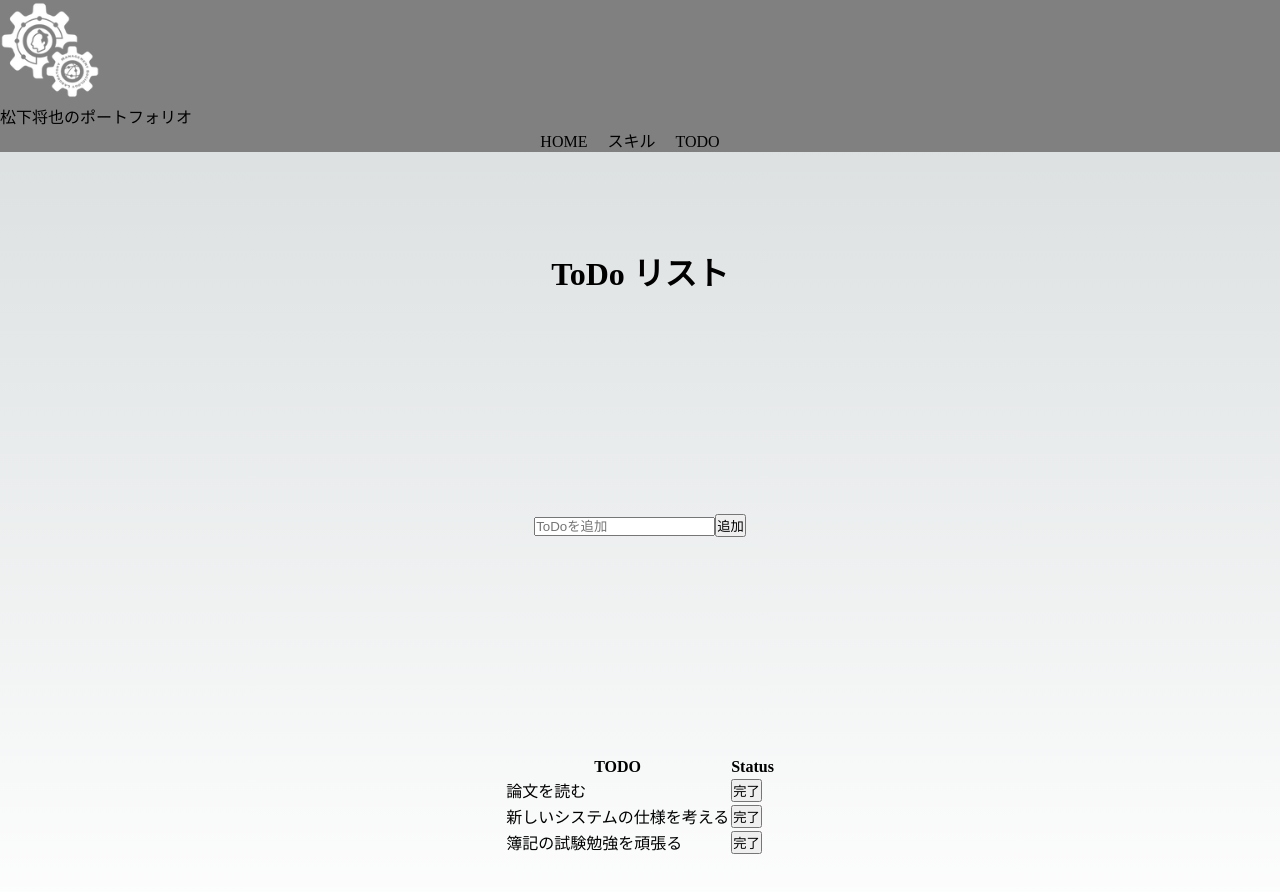
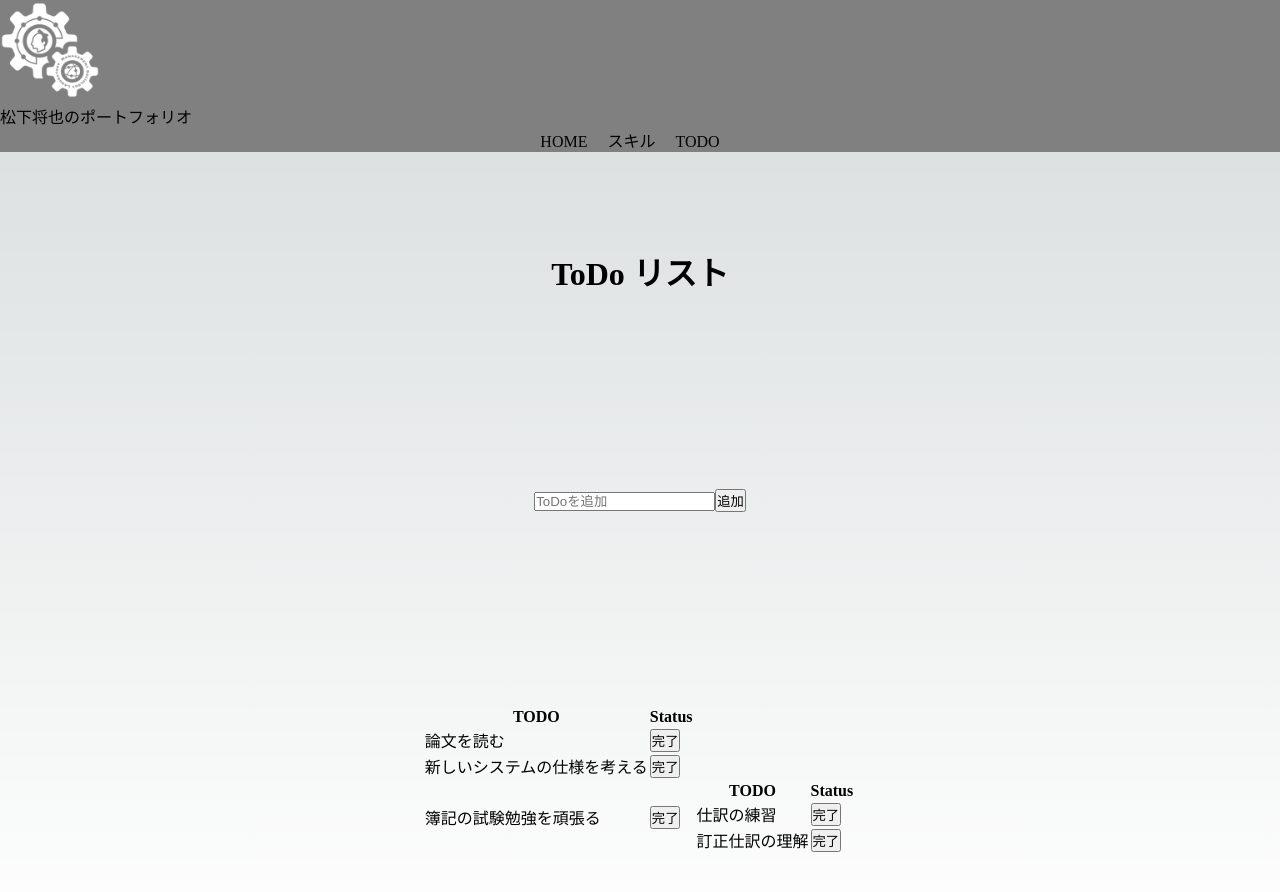
Before and after one commit to MasayaMatsushita/portfolio, a Next.js app: page /todo in a window 1280 px wide. Shown: the top 892 px of the page. Built offline with nearby package versions, Linux system fonts and the light colour scheme.

Commit message:
ChildArrayの追加

```diff
--- a/src/components/TodoList.json
+++ b/src/components/TodoList.json
@@ -5,14 +5,14 @@
       "text": "論文を読む",
       "isCompleted": false,
       "isChildTodo": false,
-      "parentTodo": null
+      "parentTodo": []
     },
     {
       "id": 1,
       "text": "新しいシステムの仕様を考える",
       "isCompleted": false,
       "isChildTodo": false,
-      "parentTodo": null
+      "parentTodo": []
     },
     {
       "id" : 2,
@@ -21,18 +21,18 @@
       "isChildTodo": true,
       "parentTodo": [
         {
-          "id": 0,
+          "id": 3,
           "text": "仕訳の練習",
           "isCompleted": false,
           "isChildTodo": false,
-          "parentTodo": null
+          "parentTodo": []
         },
         {
-          "id": 1,
+          "id": 4,
           "text": "訂正仕訳の理解",
           "isCompleted": false,
           "isChildTodo": false,
-          "parentTodo": null
+          "parentTodo": []
         }
       ]
     }
--- a/src/pages/todo.tsx
+++ b/src/pages/todo.tsx
@@ -10,7 +10,7 @@ import  TodoList  from '../components/TodoList.json'
 const inter = Inter({ subsets: ['latin'] })
 
 interface TodoInterface {
-  id: string;
+  id: number;
   text: string;
   isCompleted: boolean;
   isChildTodo: boolean;
@@ -48,7 +48,7 @@ export default function Todo() {
       text: inputItem,
       isCompleted: false,
       isChildTodo: false,
-      parentTodo: null
+      parentTodo: []
     });
 
     setTodo(newTodo);
@@ -62,16 +62,47 @@ export default function Todo() {
     return (
       <>
         {todo.map((item, index) => (
+        <tr key={index}>
+          <td>{item.isCompleted? null : item.text}</td>
+          <td>
+          {item.isCompleted? null : <button onClick={()=>deleteItem(item.id)}>完了</button> }
+          </td>
+
+          {item.isChildTodo && item.parentTodo?
+            <table>
+              <thead>
+                  <tr>
+                    <th>TODO</th>
+                    <th>Status</th>
+                  </tr>
+                </thead>
+              <tbody>
+                {item.isChildTodo? ChildArray(item.id, item.parentTodo) : null}
+              </tbody>
+            </table>
+          : null
+          }
+        </tr>
+
+      ))}
+      </>
+    )
+
+  };
+  const ChildArray = (id: number, parentTodo: Array<TodoInterface>) => {
+    console.log(parentTodo);
+    return (
+      <>
+        {parentTodo.map((item, index) => (
         <tr key={item.id}>
           <td>{item.isCompleted? null : item.text}</td>
           <td>
-          {item.isCompleted? null : <button onClick={()=>deleteItem(item.id)}>完了</button> }
+            {item.isCompleted? null : <button onClick={()=>deleteItem(item.id)}>完了</button> }
           </td>
         </tr>
       ))}
       </>
     )
-
   };
 
   return (
```
